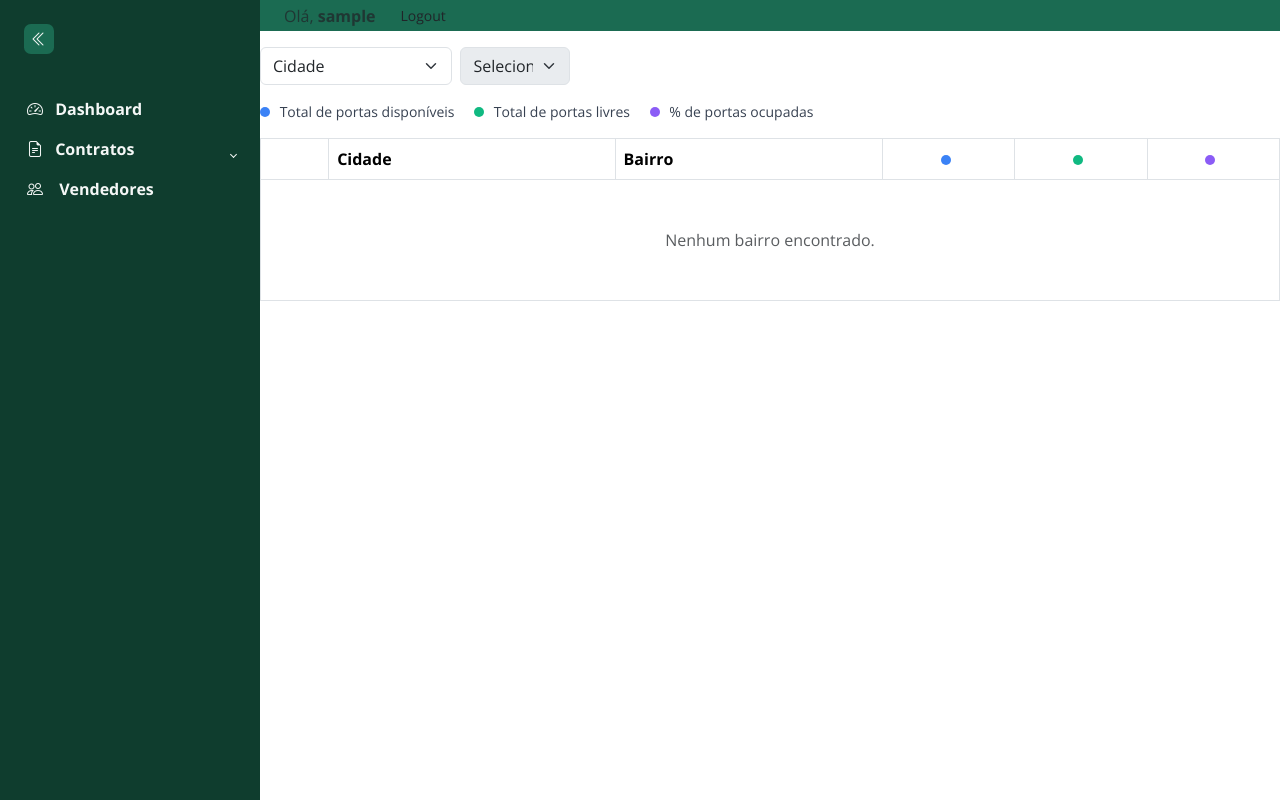
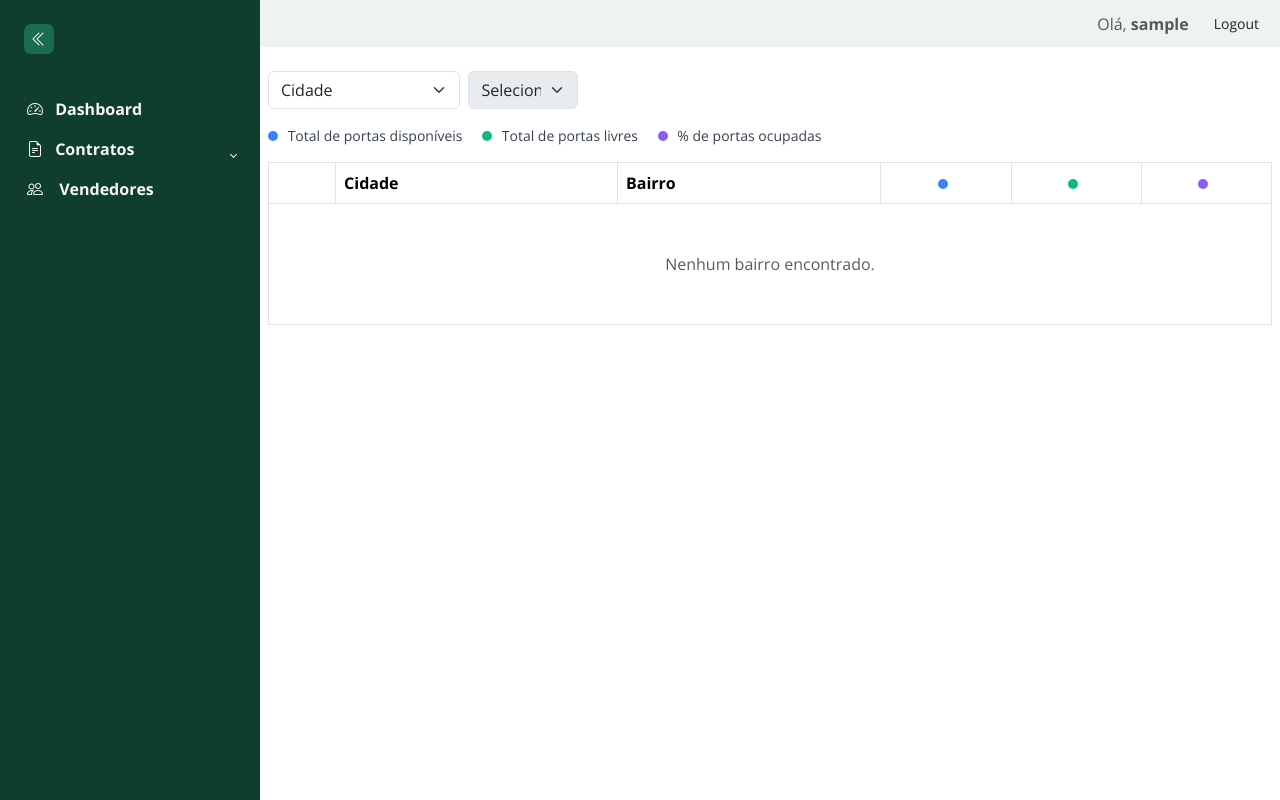
Before and after one commit to itsale-o/gerenciador-contratos, a Django app: page /contratos/enderecos in a window 1280 px wide. Run offline with Django 5.2, Linux system fonts and the light colour scheme; the visitor is signed in with stand-in values (Sample User, id 1); data that the repository does not hold is empty.

Commit message:
Upgrade nav

```diff
--- a/contratos/templates/claro_enderecos.html
+++ b/contratos/templates/claro_enderecos.html
@@ -10,6 +10,7 @@ Endereços
 {% endblock %}
 
 {% block content %}
+<div class="container-page">
 
 <div id="filtros-enderecos" class="inputs-header mb-3 d-flex gap-2">
     <form
@@ -54,4 +55,7 @@ Endereços
 <div id="tabela-container" class="div-tabela table-responsive">
     {% include 'contratos/partials/arruamento.html' %}
 </div>
+
+</div>
+
 {% endblock %}
--- a/contratos/templates/contratos/lista_contratos.html
+++ b/contratos/templates/contratos/lista_contratos.html
@@ -10,6 +10,7 @@ Contratos
 {% endblock %}
 
 {% block content %}
+<div class="container-page">
 <div id="filtros-contratos" class="inputs-header mb-3">
     <div class="input-group input-group-status">
         <select
@@ -122,5 +123,6 @@ Contratos
     </nav>
 </div>
 
+</div>
 
 {% endblock %}
--- a/contratos/templates/leads_endereco.html
+++ b/contratos/templates/leads_endereco.html
@@ -10,6 +10,7 @@ Leads
 {% endblock %}
 
 {% block content %}
+<div class="container-page">
 <h4>Contratos - {{ cidade }} / {{ bairro }}</h4>
 
 <form method="get" class="mb-3 d-flex gap-2">
@@ -62,4 +63,5 @@ Leads
         {% endfor %}
     </tbody>
 </table>
+</div>
 {% endblock %}
--- a/static/css/style.css
+++ b/static/css/style.css
@@ -68,11 +68,17 @@ main {
 .topbar {
     position: sticky;
     top: 0;
-    padding-top: 0;
-    padding-bottom: 0;
-    background-color: var(--accent);
+    padding-top: 0.50rem;
+    padding-bottom: 0.50rem;
+    background-color: var(--table-header);
     margin-bottom: 1rem;
-    color: var(--bg-white);
+    color: #000000;
+    min-height: 1.0rem;
+}
+
+.navbar.topbar {
+    background-color: var(--table-header);
+    color: #000000;
 }
 
 .sidebar {
@@ -162,7 +168,6 @@ main {
     background-color: #FEE2E2;
 }
 
-/* Configurações Gerais */
 .container-page {
     width: 100%;
     max-width: 100%;
--- a/templates/navbar.html
+++ b/templates/navbar.html
@@ -1,6 +1,5 @@
 <nav class="navbar topbar">
-    <div class="container-fluid">
-        <div class="container-fluid justify-content-end">
+    <div class="container-fluid d-flex justify-content-end">
         <div class="d-flex align-items-center gap-3">
             <span class="text-muted">
                 Olá, <strong>{{ user.username }}</strong>
@@ -13,5 +12,4 @@
             </form>
         </div>
     </div>
-    </div>
 </nav>
```
Also changed, not shown: contratos/templates/dashboard_admin.html (+15 -12 lines), static/css/dashboard.css (+7 -4 lines). Lines whose indentation alone changed are shown as unchanged.
